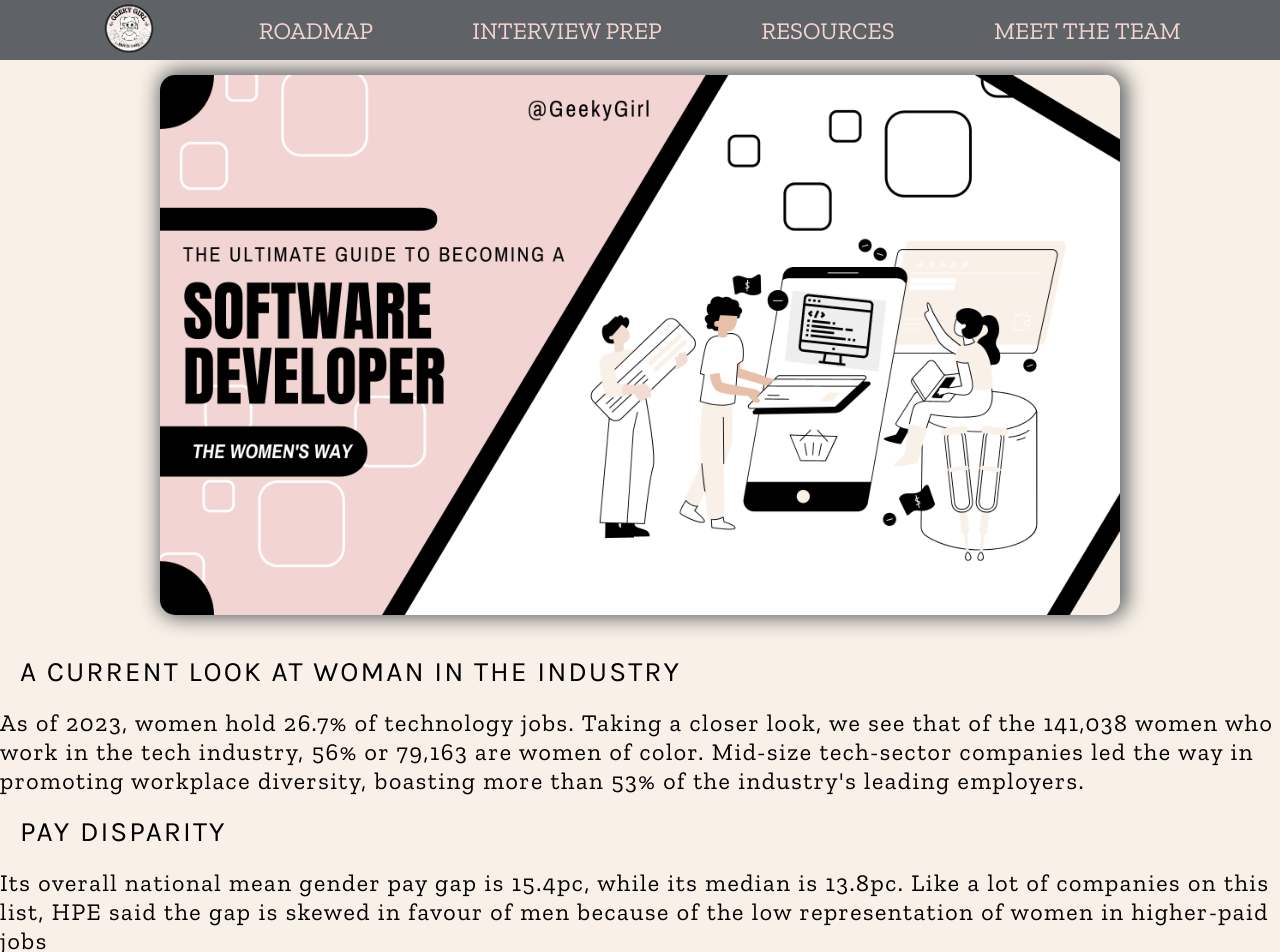
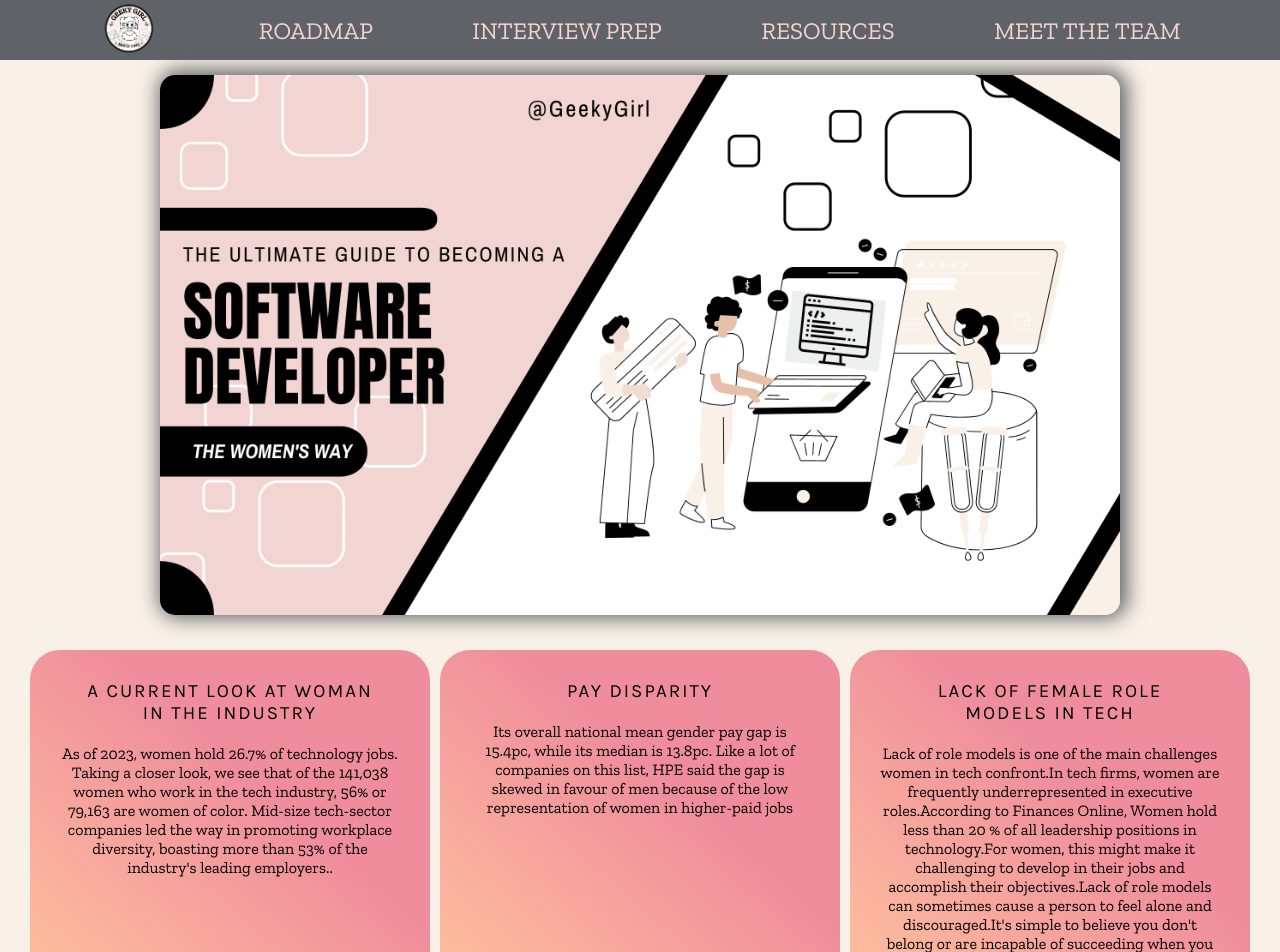
Before and after one commit to Tom-Ainsworth/Geeky-Girl, a React (Vite) app: page / in a window 1280 px wide. Shown: the top 952 px of the page. Built offline with nearby package versions, Linux system fonts and the light colour scheme.

Commit message:
updated styling and added contect

```diff
--- a/src/routes/home/Home.jsx
+++ b/src/routes/home/Home.jsx
@@ -5,18 +5,28 @@ const Home = () => <div className={styles.Home}>
     <div className={styles.hero_image_outer}>
         <img className={styles.hero_img} src={hero} alt="geeky girl home page main images inside there is some text" />
     </div>
-    <div className={styles.info_woman}>
+    <div className={styles.container}>
+
+        <div className={styles.box}>
             <h3>A current look at woman in the industry </h3>
-        <p className={styles.info_woman_p}>As of 2023, women hold 26.7% of technology jobs.
+            <p>As of 2023, women hold 26.7% of technology jobs.
                 Taking a closer look, we see that of the 141,038 women who work in the tech industry,
                 56% or 79,163 are women of color. Mid-size tech-sector companies led the way in promoting
-            workplace diversity, boasting more than 53% of the industry's leading employers.</p>
+            workplace diversity, boasting more than 53% of the industry's leading employers..</p>
+        </div>
+        <div className={styles.box}>
             <h3>pay disparity</h3>
-        <p className={styles.info_woman_p}>Its overall national mean gender pay gap is 15.4pc,
+            <p>Its overall national mean gender pay gap is 15.4pc,
                 while its median is 13.8pc. Like a lot of companies
                 on this list, HPE said the gap is skewed in favour of men
-            because of the low representation of women in higher-paid jobs
-        </p>
+                because of the low representation of women in higher-paid jobs</p>
+        </div>
+        <div className={styles.box}>
+            <h3>Lack of Female Role Models in Tech</h3>
+            <p>Lack of role models is one of the main challenges women in tech confront.In tech firms, women are frequently underrepresented in executive roles.According to Finances Online, Women hold less than 20 % of all leadership positions in technology.For women, this might make it challenging to develop in their jobs and accomplish their objectives.Lack of role models can sometimes cause a person to feel alone and discouraged.It's simple to believe you don't belong or are incapable of succeeding when you don't see someone relatable in a leadership role.</p>
+        </div>
+
+
     </div>
         <SuccessStories/>
     </div>;
--- a/src/routes/home/Home.module.css
+++ b/src/routes/home/Home.module.css
@@ -19,20 +19,28 @@
 	border-radius: 15px;
 }
 
-.info_woman{
-	width: 100%;
-	height: 100%;
-	align-items: center;
-	flex-direction: column;
-	justify-content: center;
-	margin: 0 auto;
-	border-radius: 5px;
-	margin-top: 0;
-	padding-top: 15px;
-	font-size: x-large;
-	letter-spacing:1.5px ;
+ h3{
+	padding: 20px;
 }
 
-.info_woman h3{
-	padding: 20px;
+.container {
+	width: 100%;
+	height: auto;
+	margin: 0 auto;
+	display: grid;
+	grid-template-columns: repeat(3, 1fr);
+	grid-gap: 10px;
+	padding: 30px;
+	box-sizing: border-box;
+
 }
+.container .box {
+	position: relative;
+	background: linear-gradient(to bottom left, #ef8d9c 40%, #ffc39e 100%);
+	padding: 10px 30px 30px;
+	text-align: center;
+	overflow: hidden;
+	border-radius: 30px;
+	margin: 0 auto;
+	height: 100%;
+}
```
Lines whose indentation alone changed are shown as unchanged.
